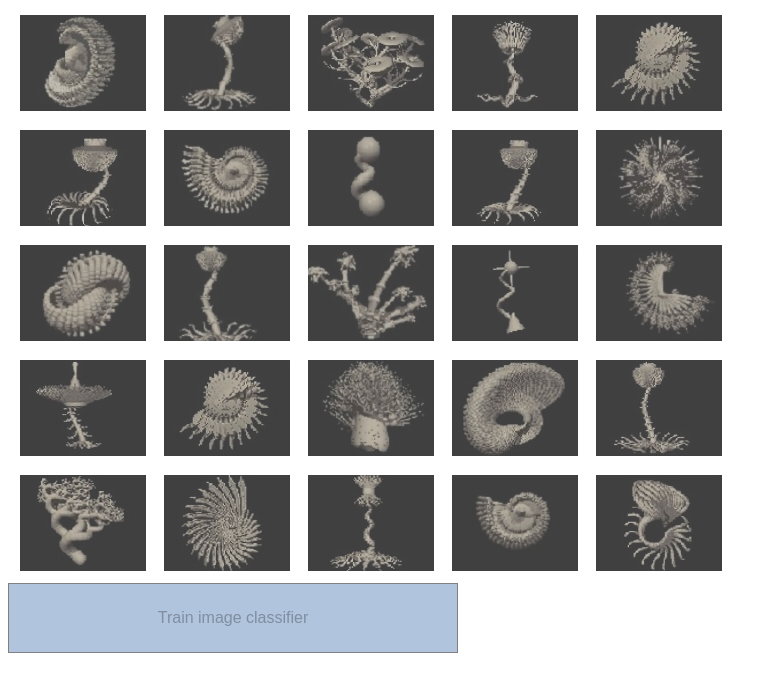
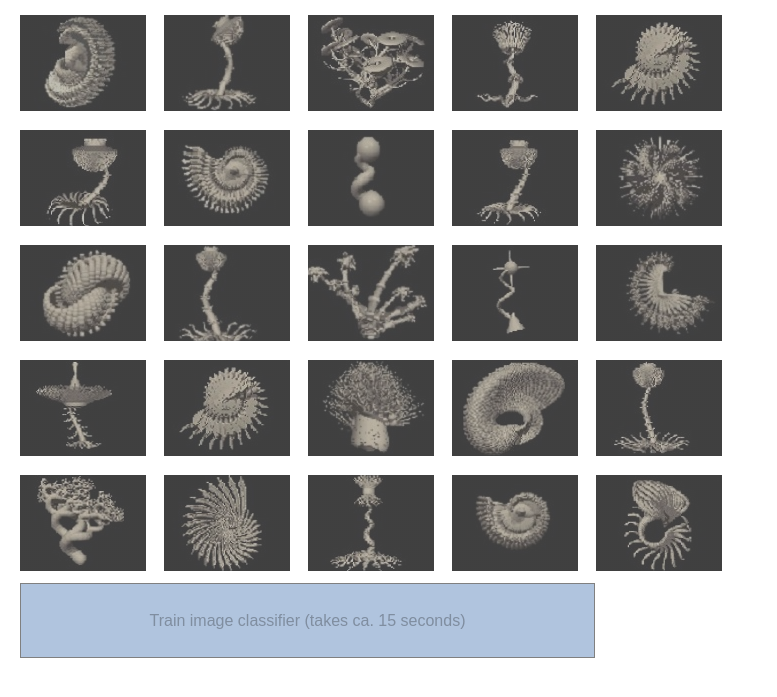
Before and after one commit to svlandeg/OxyKoditWebsite, a Flask app: page /grid/ in a window 1280 px wide. Shown: the top 697 px of the page, without its empty margins (0-777 px from the left). Run offline with Flask 2, Linux system fonts and the light colour scheme.

Commit message:
aesthetic changes

```diff
--- a/static/msg.txt
+++ b/static/msg.txt
@@ -15,7 +15,7 @@ Breaking out of the Matrix
 Massaging the Data
 Unpickling the Pickle
 Changing bits from 0 to 1
-Pulling the String
+Pulling some Strings
 Poking the Pixels
 4, 8, 15, 16, 23, 42
 Looking through the Windows
--- a/templates/tufa_grid.html
+++ b/templates/tufa_grid.html
@@ -20,8 +20,8 @@
 </form>
 <form action="{{ url_for('grid') }}" method="post">
     <button type="submit" {{ train_disabled }}
-            style="border:1px solid grey; width:450px; height:70px; background:lightsteelblue; font-size : 16px">Train
-        image classifier
+            style="border:1px solid grey; width:575px; height:75px; background:lightsteelblue; font-size : 16px; margin-left:12px;">Train
+        image classifier (takes ca. 15 seconds)
     </button>
     <input type="hidden" name="border_indices" value={{ border_indices }} />
     <input type="hidden" name="retrain" value="Yes"/>
--- a/templates/tufa_grid_static.html
+++ b/templates/tufa_grid_static.html
@@ -19,7 +19,7 @@
         document.getElementById("jstext").scrollTop = document.getElementById("jstext").scrollHeight;
     }
 
-    setInterval(update, 2000);
+    setInterval(update, 1342);
 </script>
 
 <form action="{{ url_for('grid') }}" method="post">
@@ -39,7 +39,7 @@
     <input type="hidden" name="retrain" value="Yes"/>
     <input type="hidden" name="show_static" value="No"/>
 
-    <textarea class="scrollabletextbox" style="border:1px solid white; width:450px; height:70px; background:lightsteelblue; font-size : 16px; text-align: center;"
+    <textarea class="scrollabletextbox" style="border:1px solid grey; width:570px; height:70px; background:lightgray; font-size : 16px; text-align: center; margin-left:12px;"
          id="jstext">Training the model</textarea>
 </form>
 </body>
```
